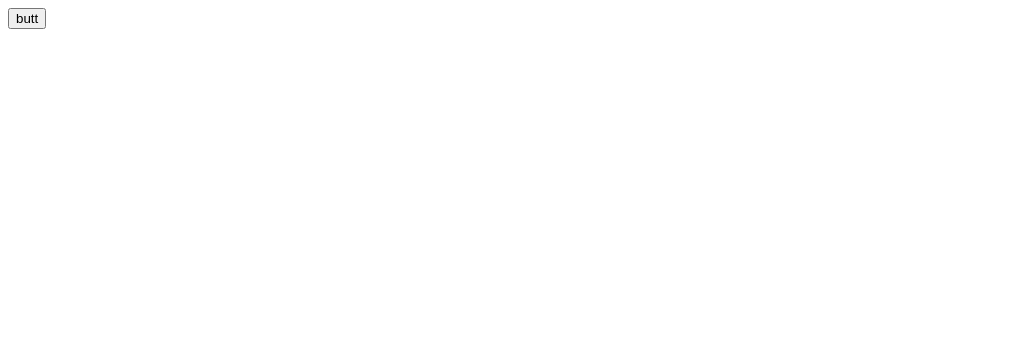
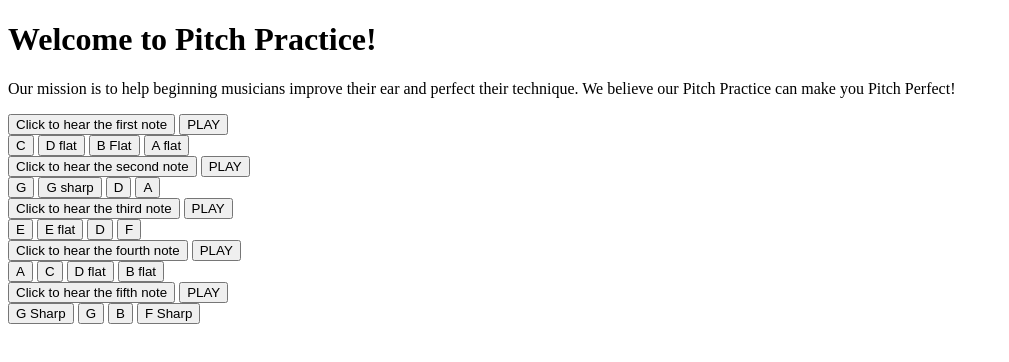
Before and after one commit to megmgleason/PitchPit, a plain HTML site: page index.html in a window 1280 px wide. Shown: the whole page, without its empty margins (0-1009 px from the left). Drawn offline with nearby package versions, Linux system fonts and the light colour scheme.

Commit message:
sounds and buttons linked

```diff
--- a/index.html
+++ b/index.html
@@ -6,13 +6,152 @@
 
   </head>
   <body>
-    <div class="bflat">
+    <body>
+  <div class="titleAndSuch">
+    <h1>Welcome to Pitch Practice!</h1>
+    <p>Our mission is to help beginning musicians improve their ear and perfect their technique. We believe our Pitch Practice can make you Pitch Perfect!</p>
+  </div>
+
+
+
+
+       <button class="userbutton1">Click to hear the first note</button>
+       <!-- <audio controls>
+         <source class="audio" src="Bflat.wav" type = "audio/wav"></source>
+       </audio> -->
+       <script>
+         function play(){
+              var audio = document.getElementById("audioBFlat");
+              audio.play();
+         }
+       </script>
+       <input type="button" value="PLAY"  onclick="play()">
+       <audio id="audioBFlat" src="Bflat.wav" ></audio>
+
+
+      <div class="firstRound">
+        <div class="pad2">
+          <button id="firstRoundC">C</button>
+          <button id="firstRoundDFlat">D flat</button>
+          <button id="firstRoundBFlat">B Flat</button>
+          <button id="firstRoundAFlat">A flat</button>
+         <div>
+     </div>
+
+
+
+
+      <button>Click to hear the second note</button>
+       <!-- <audio controls>
+        <source class="audio" src="Gnote.wav" type = "audio/wav"></source>
+      </audio> -->
+      <script>
+        function play1(){
+             var audio = document.getElementById("audioG");
+             audio.play();
+        }
+      </script>
+      <input type="button" value="PLAY"  onclick="play1()">
+      <audio id="audioG" src="Gnote.wav" ></audio>
+        <div class="secondRound">
+            <button id="secondRoundG">G</button>
+            <button id="secondRoundGSharp">G sharp</button>
+            <button id="secondRoundD">D</button>
+            <button id="secondRoundA">A</button>
+        </div>
+
+
+
+      <button>Click to hear the third note</button>
+      <!-- <audio controls>
+       <source class="audio" src="Dnote.wav" type = "audio/wav"></source>
+     </audio> -->
+     <script>
+       function play2(){
+            var audio = document.getElementById("audioD");
+            audio.play();
+       }
+     </script>
+     <input type="button" value="PLAY"  onclick="play2()">
+     <audio id="audioD" src="Dnote.wav" ></audio>
+      <audio class = "audio" src="Dnote.wav"></audio>
+        <div class="thirdRound">
+            <button id="thirdRoundE">E</button>
+            <button id="thirdRoundEFlat">E flat</button>
+            <button id="thirdRoundD">D</button>
+            <button id="thirdRoundF">F</button>
+         </div>
+
+
+
+
+    <button>Click to hear the fourth note</button>
+    <!-- <audio controls>
+     <source class="audio" src="Anote.wav" type = "audio/wav"></source>
+   </audio> -->
+   <script>
+     function play3(){
+          var audio = document.getElementById("audioA");
+          audio.play();
+     }
+   </script>
+   <input type="button" value="PLAY"  onclick="play3()">
+   <audio id="audioA" src="Anote.wav" ></audio>
+    <audio class = "audio" src="Anote.wav"></audio>
+        <div class="fourthRound">
+            <button id="fourthRoundA">A</button>
+            <button id="fourthRoundC">C</button>
+            <button id="fourthRoundDflat">D flat</button>
+            <button id="fourthRoundBFlat">B flat</button>
+         </div>
+
+
+
+
+      <button>Click to hear the fifth note</button>
+      <!-- <audio controls>
+       <source class="audio" src="Fsharp.wav" type = "audio/wav"></source>
+      </audio> -->
+      <script>
+        function play4(){
+             var audio = document.getElementById("audioFsharp");
+             audio.play();
+        }
+      </script>
+      <input type="button" value="PLAY"  onclick="play4()">
+      <audio id="audioFsharp" src="Fsharp.wav" ></audio>
+
+        <div class="fifthRound">
+            <button id="fifthRoundGSharp">G Sharp</button>
+            <button id="fifthRoundG">G</button>
+            <button id="fifthRoundB">B</button>
+            <button id="firstRoundFSharp"> F Sharp</button>
+        </div>
+
+
+    <!-- <div class="bflat">
         <button type="button" name="button">butt</button>
+        <button class = "Bflat"> Bb</button>
+        <button class = "A"> A </button>
+        <button class = "Fsharp"> F# </button>
+        <button class = "C"> C </button>
     </div>
+    <div class="G">
+        <button class = "G"> G </button>
+        <button class = "F"> F </button>
+        <button class = "B"> B </button>
+        <button class = "Csharp"> C# </button>
+    </div>
+    <div class="D">
+      <button class = "E"> E </button>
+      <button class = "Asharp"> A# </button>
+      <button class = "Gsharp"> G# </button>
+      <button class = "D"> D </button>
+    </div>
+    <div class = "A">
+      <button class =  -->
 
 
 <script type="text/javascript" src ="index.js"></script>
-<script src="https://ajax.googleapis.com/ajax/libs/jquery/3.4.1/jquery.min.js"></script>
-
   </body>
 </html>
--- a/index.js
+++ b/index.js
@@ -0,0 +1,7 @@
+var correctButton1= document.querySelector("#firstRoundBFlat");
+
+if (correctButton1=="click"){
+  console.log("you are correct!")
+} else{
+  console.log("that wasn't right, try again")
+}
--- a/style.css
+++ b/style.css
@@ -0,0 +1,25 @@
+*{
+  margin:0px;
+  padding:0px;
+}
+
+.titleAndSuch{
+  display:flex;
+  align-items:center;
+  flex-direction:column;
+  justify-content:space-between;
+  margin:30px;
+}
+
+p{
+  margin:20px;
+}
+
+.pad1{
+  width:10px;
+  hieght:10px;
+  background-color: blue;
+}
+audio-controls{
+  display:none;
+}
```
Also changed, not shown: 4 other files.
